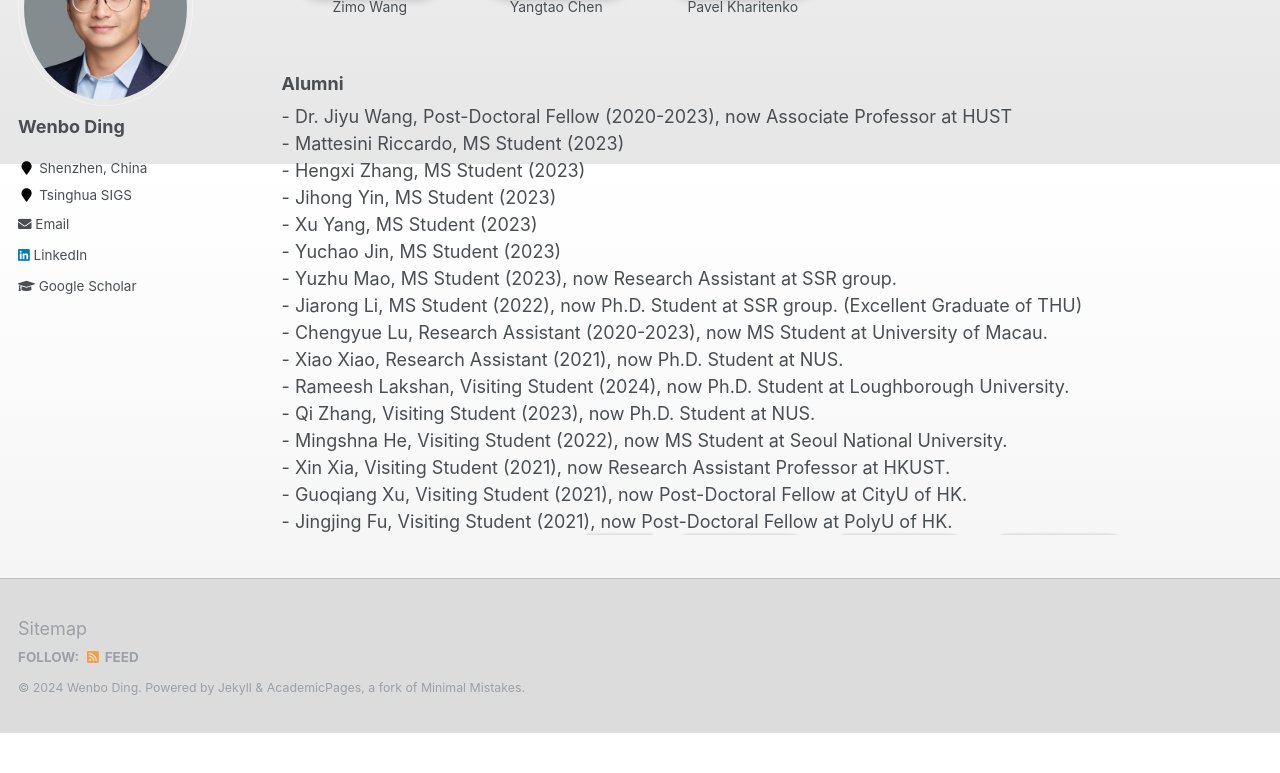
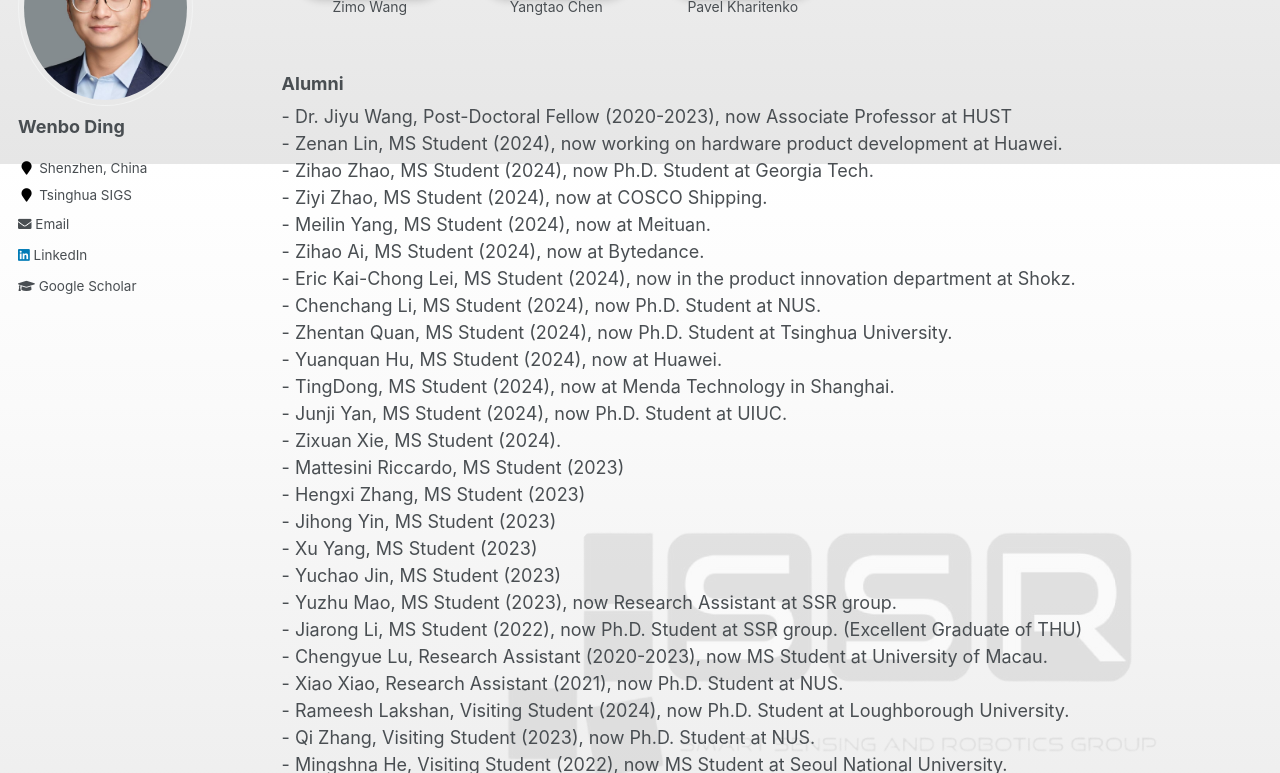
Before and after one commit to whenboy07/whenboy07.github.io, a Jekyll site: the page built from _pages/people.md, in a window 1280 px wide and 900 px high, scrolled down 2409 px, cut to the strip 127-900 px from the top of the window. Built offline with Jekyll 4.4.1, drawn with Linux system fonts in a browser that asks for light colours; before the commit the page ends 3269 px from its top, so only the background shows below that.

Commit message:
update people

```diff
--- a/_pages/people.md
+++ b/_pages/people.md
@@ -360,6 +360,18 @@
     <br>
     <h3>Alumni</h3>
     - Dr. Jiyu Wang, Post-Doctoral Fellow (2020-2023), now Associate Professor at HUST<br>
+    - Zenan Lin, MS Student (2024), now working on hardware product development at Huawei.<br>
+    - Zihao Zhao, MS Student (2024), now Ph.D. Student at Georgia Tech.<br>
+    - Ziyi Zhao, MS Student (2024), now at COSCO Shipping.<br>
+    - Meilin Yang, MS Student (2024), now at Meituan.<br>
+    - Zihao Ai, MS Student (2024), now at Bytedance.<br>
+    - Eric Kai-Chong Lei, MS Student (2024), now in the product innovation department at Shokz.<br>
+    - Chenchang Li, MS Student (2024), now Ph.D. Student at NUS.<br>
+    - Zhentan Quan, MS Student (2024), now Ph.D. Student at Tsinghua University.<br>
+    - Yuanquan Hu, MS Student (2024), now at Huawei.<br>
+    - TingDong, MS Student (2024), now at Menda Technology in Shanghai.<br>
+    - Junji Yan, MS Student (2024), now Ph.D. Student at UIUC.<br>
+    - Zixuan Xie, MS Student (2024).<br>
     - Mattesini Riccardo, MS Student (2023)<br>
     - Hengxi Zhang, MS Student (2023)<br>
     - Jihong Yin, MS Student (2023)<br>
```
